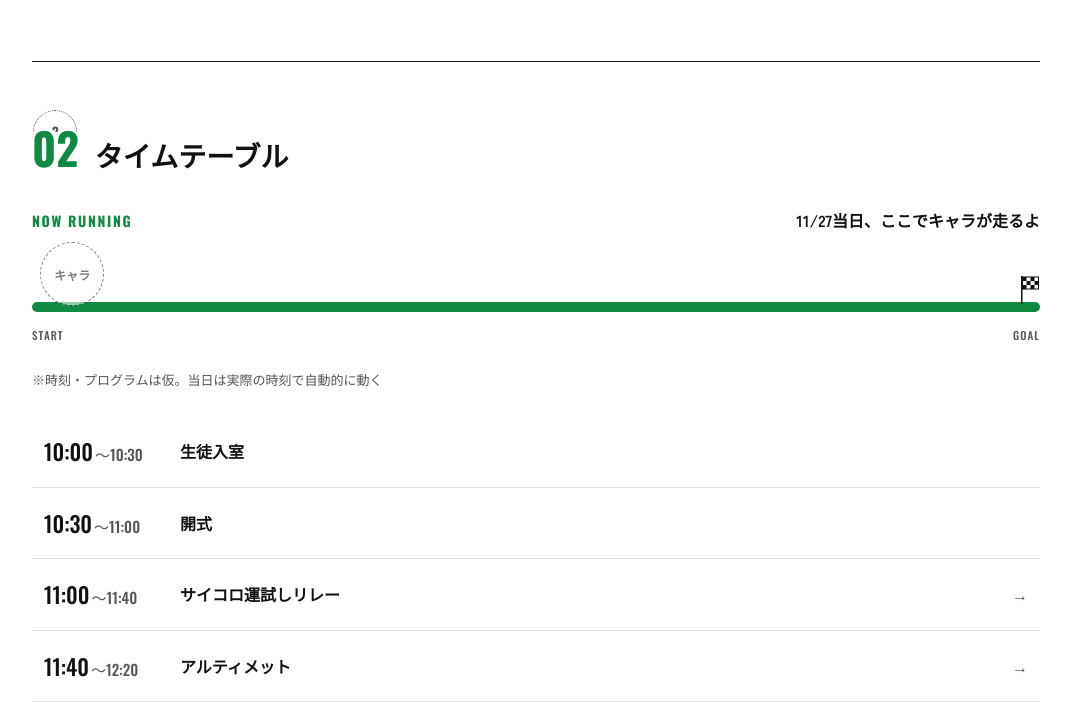
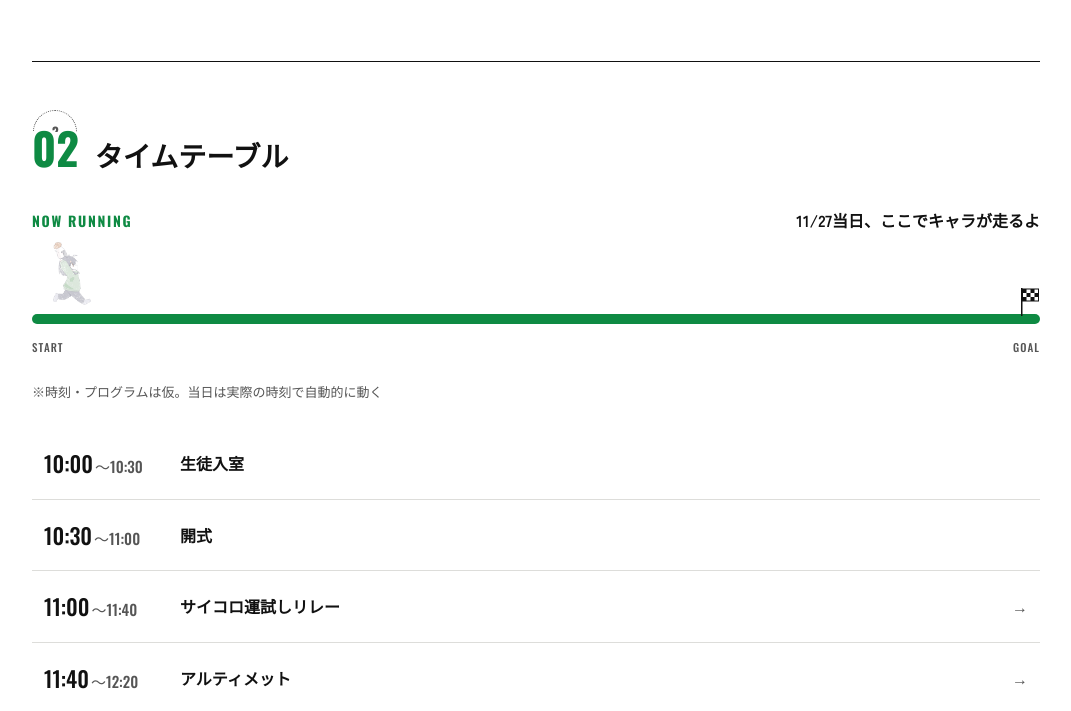
Before and after one commit to kuro-83/sports-festival-2026, a plain HTML site: page index.html in a window 1280 px wide. Shown: the part 1357-2068 px from the top of the page, without its empty margins (104-1175 px from the left). Drawn offline with nearby package versions, Linux system fonts and the light colour scheme; a web font is replaced by a local one.

Commit message:
走るキャラのイラストを入れる(v11)
- img/runner-1〜4.png:4コマを同じ範囲で切り落として 127×240px に(1枚 約30KB)
- content.js:runnerImage → runnerFrames / runnerFrameMs / runnerAlt
- プログラムの時間中だけコマを切り替えて走る。それ以外と動きを減らす設定の時は1コマ目で止まる
- 高さ72pxで足元をトラックの線の上に。START・GOAL の端でトラックからはみ出さない
- 素材フォルダ 体育祭_しおり_走る子/ を .gitignore に
- README の画像の入れ方と ?check を更新

Co-Authored-By: Claude Opus 5.5 <noreply@anthropic.com>

```diff
--- a/css/style.css
+++ b/css/style.css
@@ -445,29 +445,31 @@ p { margin: 0; }
 /* トラック = 緑の帯 + キャラ + ゴール旗 */
 .track {
   position: relative;
-  height: 76px;
+  height: 88px;
 }
 .track__lane {
   position: absolute;
-  left: 0; right: 0; top: 60px;
+  left: 0; right: 0; top: 72px;
   height: 10px;
   border-radius: 5px;
   background: var(--c-accent);
 }
 .track__goal {
   position: absolute;
-  right: 0; top: 34px;
+  right: 0; top: 46px;
   width: 20px; height: 28px;
   color: var(--c-ink);
 }
-/* キャラ。left は JS が --progress(0〜1)で動かす */
+/* キャラ。left は JS が --progress(0〜1)で動かす。キャラの真ん中がその時刻の位置
+   START・GOAL の端では、キャラがトラックの外にはみ出さないところで止める */
 .track__runner {
   --progress: 0;
+  --runner-w: 64px;
   position: absolute;
-  top: 0;
-  left: calc(4% + var(--progress) * 90%);
+  top: 12px; /* トラックを下げた分(12px)だけ下げて、線との位置は前のまま */
+  left: clamp(var(--runner-w) / 2, 4% + var(--progress) * 90%, 100% - var(--runner-w) / 2);
   transform: translateX(-50%);
-  width: 64px; height: 64px;
+  width: var(--runner-w); height: 64px;
   border-radius: 50%;
   border: 1px dashed var(--c-ink);
   background: var(--c-bg);
@@ -480,6 +482,22 @@ p { margin: 0; }
   transition: left 0.6s ease;
 }
 .track__runner img { width: 100%; height: 100%; object-fit: contain; }
+/* コマの絵(img/runner-*.png は 127×240px)。足元が緑の線の上に乗る高さ。4枚重ねて、is-shown の1枚だけ見せる */
+.track__runner.has-frames {
+  --runner-w: 38px;
+  top: 0;
+  height: 72px;
+  border: none;
+  border-radius: 0;
+  background: none;
+  overflow: visible;
+}
+.track__frame {
+  position: absolute;
+  inset: 0;
+  opacity: 0;
+}
+.track__frame.is-shown { opacity: 1; }
 .track__runner.is-waiting { opacity: 0.55; }
 
 .track__ends {
--- a/js/content.js
+++ b/js/content.js
@@ -63,8 +63,11 @@ const CONTENT = {
       { start: '16:40', end: '17:00', label: '写真撮影' },
       { start: '17:00', end: '17:30', label: '生徒解散' },
     ],
-    // トラックを走るキャラの画像(正方形がおすすめ。丸く切り取られる)
-    runnerImage: { src: '', alt: '' },
+    // トラックを走るキャラのコマ(上から順に切り替えて、走っているように見せる)。空 [] なら点線の丸
+    // 4枚とも同じ大きさ・同じ位置で描いた、背景が透明のPNG。絵の下の端が足元(トラックの線の上に乗る)
+    runnerFrames: ['img/runner-1.png', 'img/runner-2.png', 'img/runner-3.png', 'img/runner-4.png'],
+    runnerFrameMs: 330, // コマを切り替える間隔(ミリ秒)
+    runnerAlt: '走るはとさん',
   },
 
   /* ---------- 03 競技説明＆見どころ ---------- */
--- a/js/main.js
+++ b/js/main.js
@@ -507,6 +507,42 @@ function programSpans(program) {
   });
 }
 
+// 走るキャラ。コマを全部重ねて置いて(最初に4枚とも読み込む)、見せる1枚を順番に切り替える
+// コマが無い時は点線の丸のまま
+let runnerTimer = null;
+
+function renderRunner() {
+  const { runnerFrames = [], runnerAlt = '' } = CONTENT.timetable;
+  if (runnerFrames.length === 0) return;
+  const runner = $('runner');
+  runner.classList.add('has-frames');
+  runner.replaceChildren(...runnerFrames.map((src, i) => {
+    const img = el('img', 'track__frame' + (i === 0 ? ' is-shown' : ''));
+    img.src = src;
+    img.alt = i === 0 ? runnerAlt : '';
+    return img;
+  }));
+}
+
+// プログラムの時間中だけ走る。それ以外(始まる前・すき間・終わった後)と、動きを減らす設定の時は1コマ目で止まる
+function setRunnerRunning(running) {
+  const frames = $('runner').querySelectorAll('.track__frame');
+  const run = running && frames.length > 1 && !REDUCED_MOTION;
+  if (run === Boolean(runnerTimer)) return;
+  clearInterval(runnerTimer);
+  runnerTimer = null;
+  let shown = 0;
+  const show = (i) => {
+    frames.forEach((f, j) => f.classList.toggle('is-shown', j === i));
+    shown = i;
+  };
+  show(0);
+  if (run) {
+    runnerTimer = setInterval(() => show((shown + 1) % frames.length),
+      CONTENT.timetable.runnerFrameMs || 330);
+  }
+}
+
 function renderTimetable() {
   const { program } = CONTENT.timetable;
   const spans = programSpans(program);
@@ -543,6 +579,7 @@ function renderTimetable() {
   const runner = $('runner');
   runner.style.setProperty('--progress', progress.toFixed(3));
   runner.classList.toggle('is-waiting', now.phase === 'before');
+  setRunnerRunning(nowIndex >= 0);
 
   if (now.isTest) {
     setText($('now-note'),
@@ -583,7 +620,7 @@ const CHECK_LABELS = {
   site: '表紙', name: '名前', slogan: 'スローガン', venue: '会場', date: '日付',
   coverImage: '表紙イラスト', places: '施設案内', mapImage: '簡易マップ', list: '場所',
   text: '説明', timetable: 'タイムテーブル', start: '開始時刻', end: '終了時刻',
-  program: 'プログラム', label: '名前', runnerImage: '走るキャラ', events: '競技',
+  program: 'プログラム', label: '名前', runnerFrames: '走るキャラのコマ', events: '競技',
   campus: 'キャンパスの色', campusColors: 'キャンパスの色', category: 'ガチ/ゆる', summary: 'ひとこと', rules: 'ルール', rulesNumbered: 'ルールの番号',
   highlight: '見どころ', qa: 'Q&A', q: '質問', a: '答え', eventsEmptyText: '説明が空の競技に出る文',
   image: '画像', others: 'ほかの企画',
@@ -644,6 +681,8 @@ function renderCheck() {
     inner.append(ul);
   };
   addList('まだ［］のまま残っている項目', found.placeholders, (item) => item.value);
+  // 走るキャラのコマ(runnerFrames)が空の時も、画像が未設定として出す
+  if ((CONTENT.timetable.runnerFrames || []).length === 0) found.images.push({ path: ['timetable', 'runnerFrames'] });
   addList('画像が未設定の場所', found.images);
   // ひとこと・ルール・見どころ・Q&A が全部空の競技(サイトには「準備中」の文が出ている)
   addList('説明が空の競技',
@@ -690,7 +729,7 @@ renderPlaces();
 renderEvents();
 renderOthers();
 renderNotices();
-renderImage($('runner'), CONTENT.timetable.runnerImage);
+renderRunner();
 $('timetable').hidden = CONTENT.timetable.program.length === 0;
 renderSpot();
 // 隠れキャラが番号に隠れられるよう、先に番号を振る(おたのしみは、隠れキャラがいれば出る前提)
```
Also changed, not shown: img/runner-1.png (added), img/runner-2.png (added), img/runner-3.png (added), img/runner-4.png (added), 2 other files.
